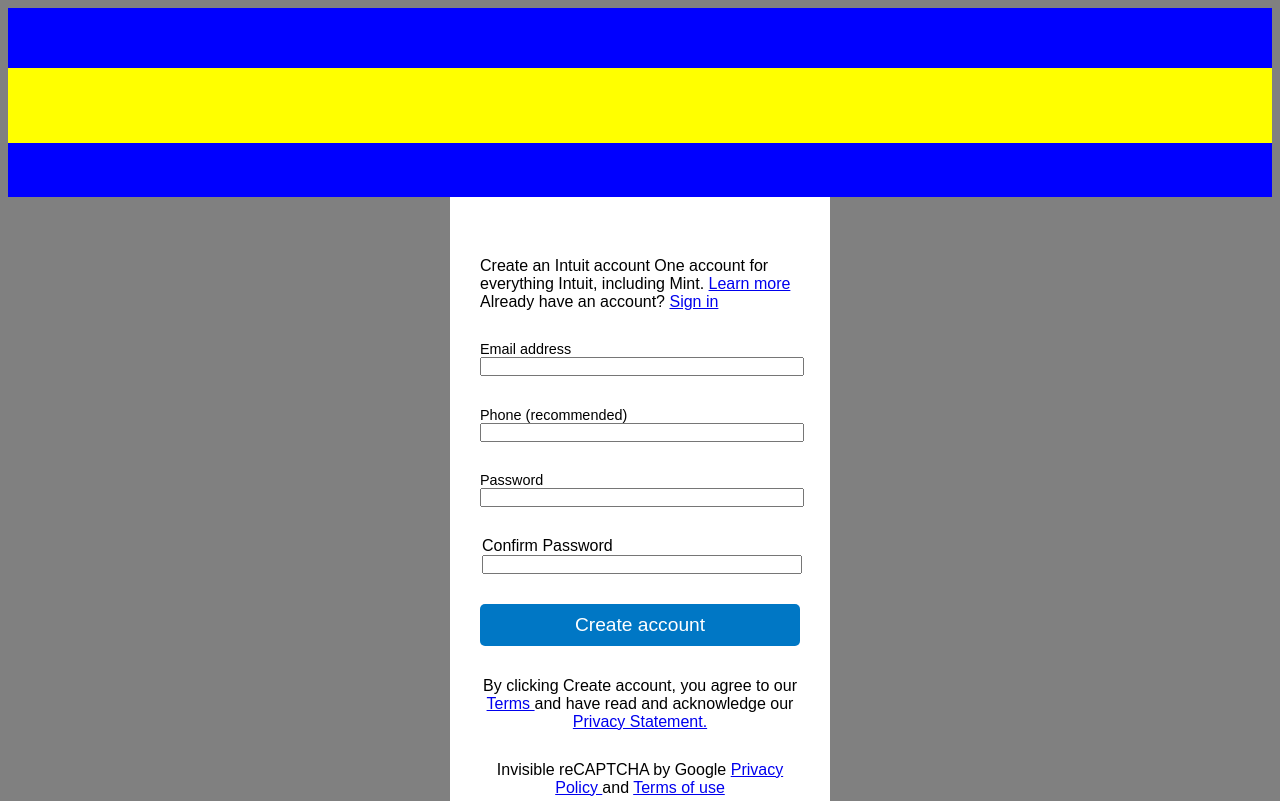
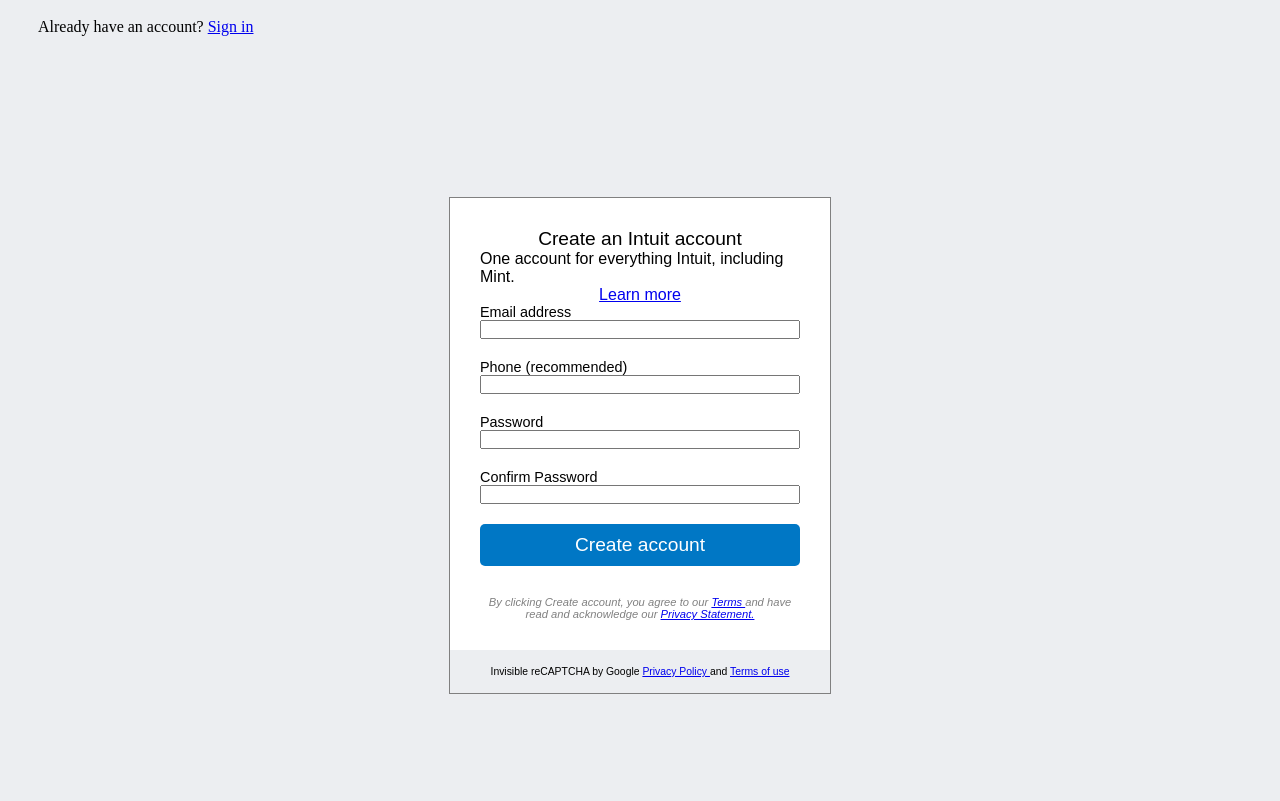
Before and after one commit to fc-anjos/html-forms, a plain HTML site: page index.html in a window 1280 px wide. Shown: the top 801 px of the page. Drawn offline with Linux system fonts and the light colour scheme; a web font is replaced by a local one.

Commit message:
general styling of form

```diff
--- a/css/style.css
+++ b/css/style.css
@@ -1,5 +1,5 @@
 body {
-  background-color: grey;
+  background-color: #eceef1;
 }
 
 main {
@@ -8,9 +8,13 @@
   align-items: center;
 }
 
+.sign-up-header {
+  text-align: center;
+  font-size: 1.2em;
+}
+
 #header {
   padding: 10px 30px 10px 30px;
-  background-color: blue;
   height: 40px;
 }
 
@@ -18,40 +22,62 @@
   height: 35px;
   padding: 20px 0 20px 0;
   width: 100%;
-  background-color: yellow;
 }
 
 #icons {
   height: 50px;
   width: 100%;
   padding: 0 0 4px 0;
-  background-color: blue;
+}
+
+.wrapper {
+  width: 380px;
+  font-family: "Muli", sans-serif;
+  display: flex;
+  flex-direction: column;
+  align-items: center;
+  border: 1px solid grey;
 }
 
 #form {
-  background-color: white;
-  padding: 30px;
-  width: 320px;
-  height: 600px;
-  font-family: 'Muli', sans-serif;
   display: flex;
   flex-direction: column;
   align-items: center;
   text-align: left;
-  justify-content: space-evenly;
+  padding: 30px;
+  background-color: white;
 }
 
-.full{
+.google-captcha {
+  padding: 16px;
+  font-size: 0.65em;
+}
+
+.full {
   width: 100%;
   font-size: 0.9em;
+  margin-bottom: 20px;
 }
 
-input{
-  width: 100%;
-  padding: 0;
+.terms-of-use {
+  margin-top: 30px;
+  font-style: italic;
+  color: grey;
+  text-align: center;
+  font-size: 0.7em;
 }
 
-#full-create{
+label {
+  padding: 0 0 6px 0;
+}
+
+input {
+  width: 100%;
+  box-sizing: border-box;
+  padding: 0 6px 0 8px;
+}
+
+#full-create {
   width: 100%;
   background-color: #0077c5;
   text-align: center;
@@ -83,12 +109,12 @@
   color: white;
 }
 
-#google-captcha, #terms-of-use {
+#google-captcha,
+#terms-of-use {
   text-align: center;
 }
 
 footer {
-  background-color: blue;
   height: 100px;
   padding: 20px 0 20px 0;
 }
--- a/index.html
+++ b/index.html
@@ -10,27 +10,31 @@
 </head>
 
 <body>
-  <div id="header"></div>
+
+  <div id="header">
+    <span class="sign-up-sign-in">
+      Already have an account?
+      <a id="sign-in"
+        href="https://accounts.intuit.com/index.html?offering_id=Intuit.ifs.mint&namespace_id=50000026&redirect_url=https%3A%2F%2Fmint.intuit.com%2Foverview.event%3Futm_medium%3Ddirect%26cta%3Dhero_sign_up_free_ProspectWeb%26ivid%3D9cd12f70-97ce-4c61-aae9-fa20076db0ac%26adobe_mc%3DMCMID%253D74856786255558036121282353829384929139%257CMCORGID%253D969430F0543F253D0A4C98C6%252540AdobeOrg%257CTS%253D1579188765%26ivid%3D9cd12f70-97ce-4c61-aae9-fa20076db0ac">
+        Sign in
+      </a>
+    </span>
+  </div>
+
   <main>
     <div id="logo"></div>
     <div id="icons"></div>
+    <div class="wrapper">
       <form id="form">
-
-      <span id="sign-up-header">
+        <span class="sign-up-header">
           Create an Intuit account
+        </span>
         <span id="sign-up-sub-header">
           One account for everything Intuit, including Mint.
+        </span>
         <a id="learn-more" href="https://accounts-help.lc.intuit.com/questions/1582580-creating-an-account">
           Learn more
         </a>
-        </span>
-        <span id="sign-up-sign-in">
-          Already have an account?
-          <a id="sign-in" href="https://accounts.intuit.com/index.html?offering_id=Intuit.ifs.mint&namespace_id=50000026&redirect_url=https%3A%2F%2Fmint.intuit.com%2Foverview.event%3Futm_medium%3Ddirect%26cta%3Dhero_sign_up_free_ProspectWeb%26ivid%3D9cd12f70-97ce-4c61-aae9-fa20076db0ac%26adobe_mc%3DMCMID%253D74856786255558036121282353829384929139%257CMCORGID%253D969430F0543F253D0A4C98C6%252540AdobeOrg%257CTS%253D1579188765%26ivid%3D9cd12f70-97ce-4c61-aae9-fa20076db0ac">
-          Sign in
-          </a>
-        </span>
-      </span>
 
         <div id="full-email" class="full">
           <label for="e-mail">
@@ -38,23 +42,26 @@
           </label>
           <input id="e-mail" type="email">
         </div>
+
         <div id="full-phone" class="full">
           <label for="phone">
             Phone (recommended)
           </label>
           <input id="phone" type="tel">
         </div>
+
         <div id="full-password" class="full">
           <label for="password">
             Password
           </label>
-        <input id="password" type="password" class="full">
+          <input id="password" type="password">
         </div>
-      <div id="full-conf-password">
+
+        <div id="full-conf-password" class="full">
           <label for="conf-password">
             Confirm Password
           </label>
-        <input id="conf-password" type="password" >
+          <input id="conf-password" type="password">
         </div>
 
         <a id="full-create" href="www.google.com">
@@ -63,7 +70,7 @@
             Create account
           </div>
         </a>
-      <span id="terms-of-use">
+        <span class="terms-of-use">
           <span>
             By clicking Create account, you agree to our
           </span>
@@ -77,7 +84,8 @@
             Privacy Statement.
           </a>
         </span>
-      <div id="google-captcha">
+      </form>
+      <div class="google-captcha">
         <span>
           Invisible reCAPTCHA by Google
         </span>
@@ -91,7 +99,8 @@
           Terms of use
         </a>
       </div>
-    </form>
+
+    </div>
   </main>
   <footer></footer>
 </body>
```
Lines whose indentation alone changed are shown as unchanged.
